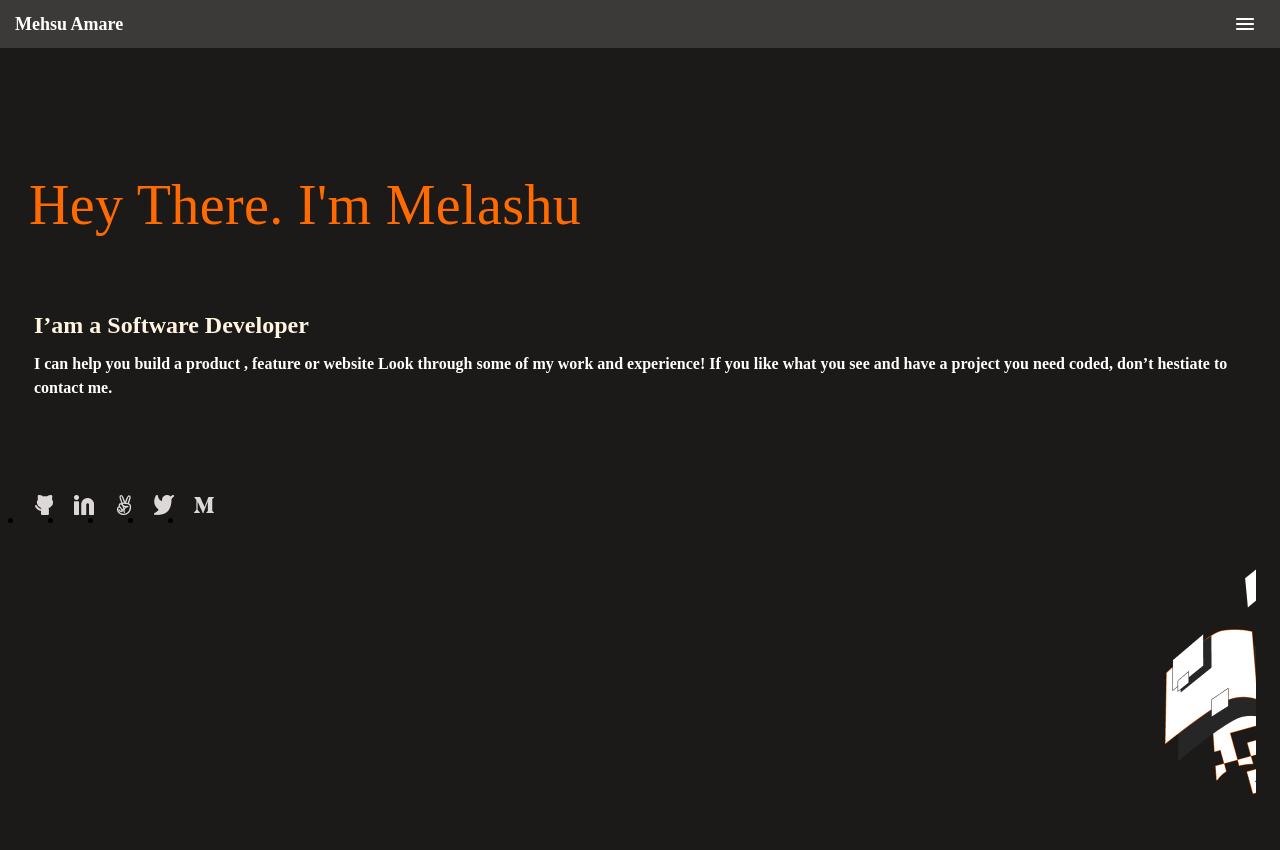
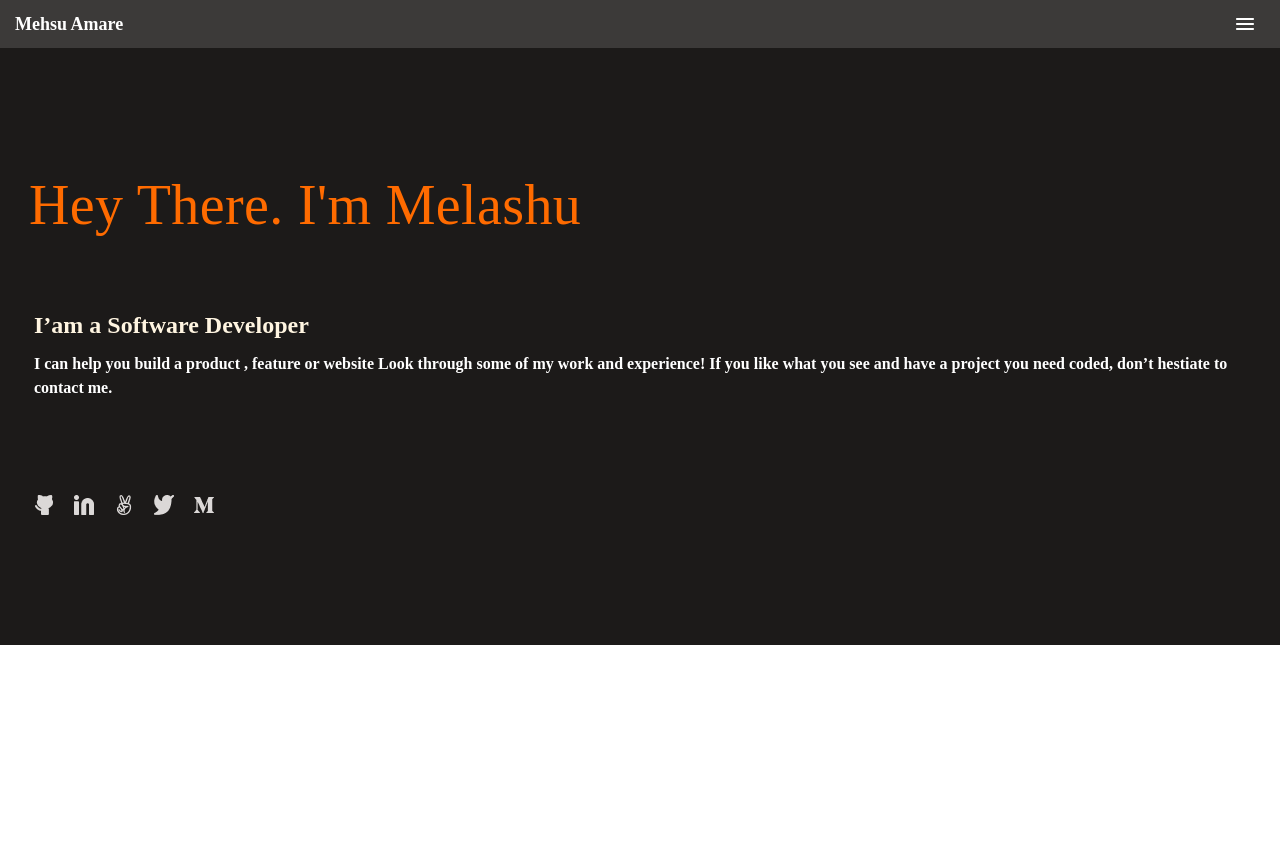
Before and after one commit to melashu/My-Portfolio, a website: page index.html in a window 1280 px wide. After the commit the page ends 800 px from the top, so only its background shows below. Drawn offline with Linux system fonts and the light colour scheme.

Commit message:
remove art image

```diff
--- a/css/styles.css
+++ b/css/styles.css
@@ -63,9 +63,8 @@
   flex-direction: row;
   height: 40px;
   justify-content: flex-start;
-}
-
-.arts {
-  align-self: flex-end;
 
 }
+.social-media li{
+list-style: none;
+}
--- a/index.html
+++ b/index.html
@@ -34,9 +34,6 @@
                 <li><a href="#"><img src="image/twitter.png" alt="twitter"></a></li>
                 <li><a href="#"><img src="image/medium.png" alt="medium"></a></li>
             </ul>
-            <div class="arts">
-                <img src="image/arts.png" alt="art image">
-            </div>
         </section>
     </main>
 </body>
```
